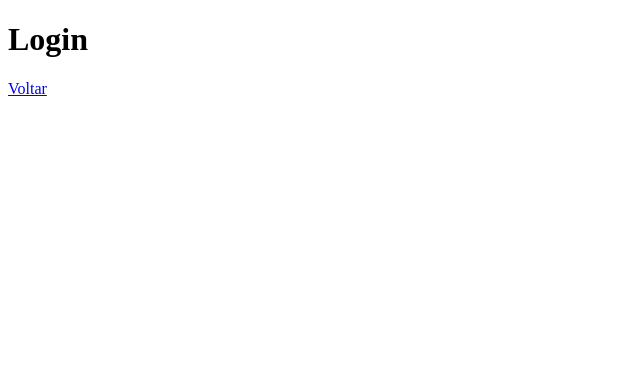
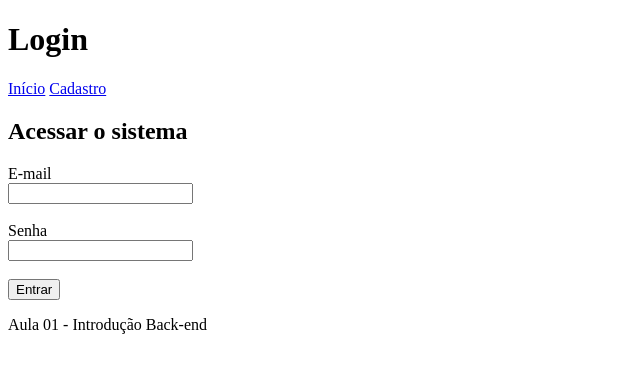
Before and after one commit to eullerdias515-prog/aula01-backend, a website: page public/login.html in a window 1280 px wide. Shown: the whole page, without its empty margins (0-640 px from the left). Drawn offline with Linux system fonts and the light colour scheme.

Commit message:
Pratica 5: Cria pagina de login com formulario

```diff
--- a/public/login.html
+++ b/public/login.html
@@ -1,11 +1,36 @@
 <!DOCTYPE html>
-<html lang="pt-br">
+<html lang="pt-BR">
 <head>
     <meta charset="UTF-8">
     <title>Login</title>
 </head>
 <body>
-    <h1>Login</h1>
-    <a href="/">Voltar</a>
+    <header><h1>Login</h1></header>
+
+    <nav>
+        <a href="/">Início</a>
+        <a href="/cadastro">Cadastro</a>
+    </nav>
+
+    <main>
+        <section>
+            <h2>Acessar o sistema</h2>
+            <form action="/login" method="POST">
+                <label for="email">E-mail</label>
+                <br>
+                <input type="email" id="email" name="email">
+                <br><br>
+                <label for="senha">Senha</label>
+                <br>
+                <input type="password" id="senha" name="senha">
+                <br><br>
+                <button type="submit">Entrar</button>
+            </form>
+        </section>
+    </main>
+
+    <footer>
+        <p>Aula 01 - Introdução Back-end</p>
+    </footer>
 </body>
 </html>
```
